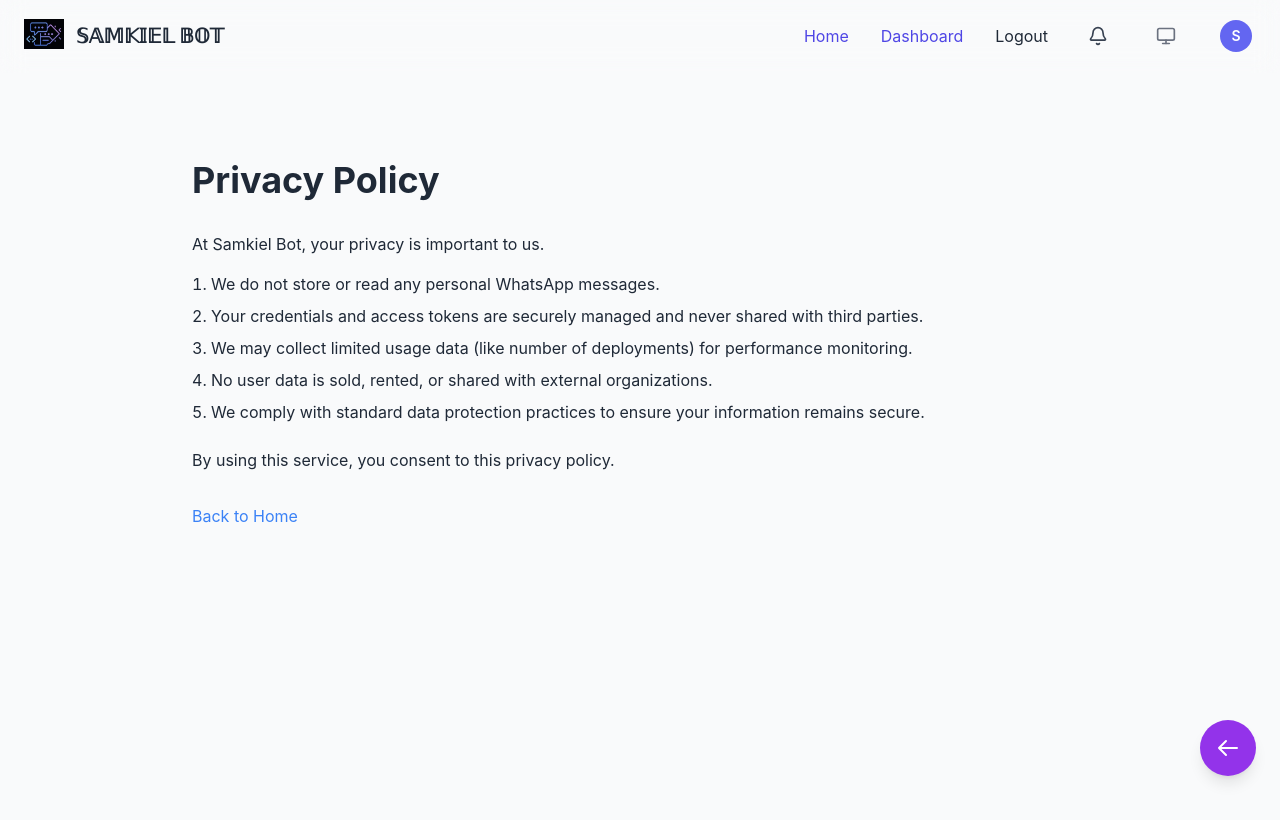
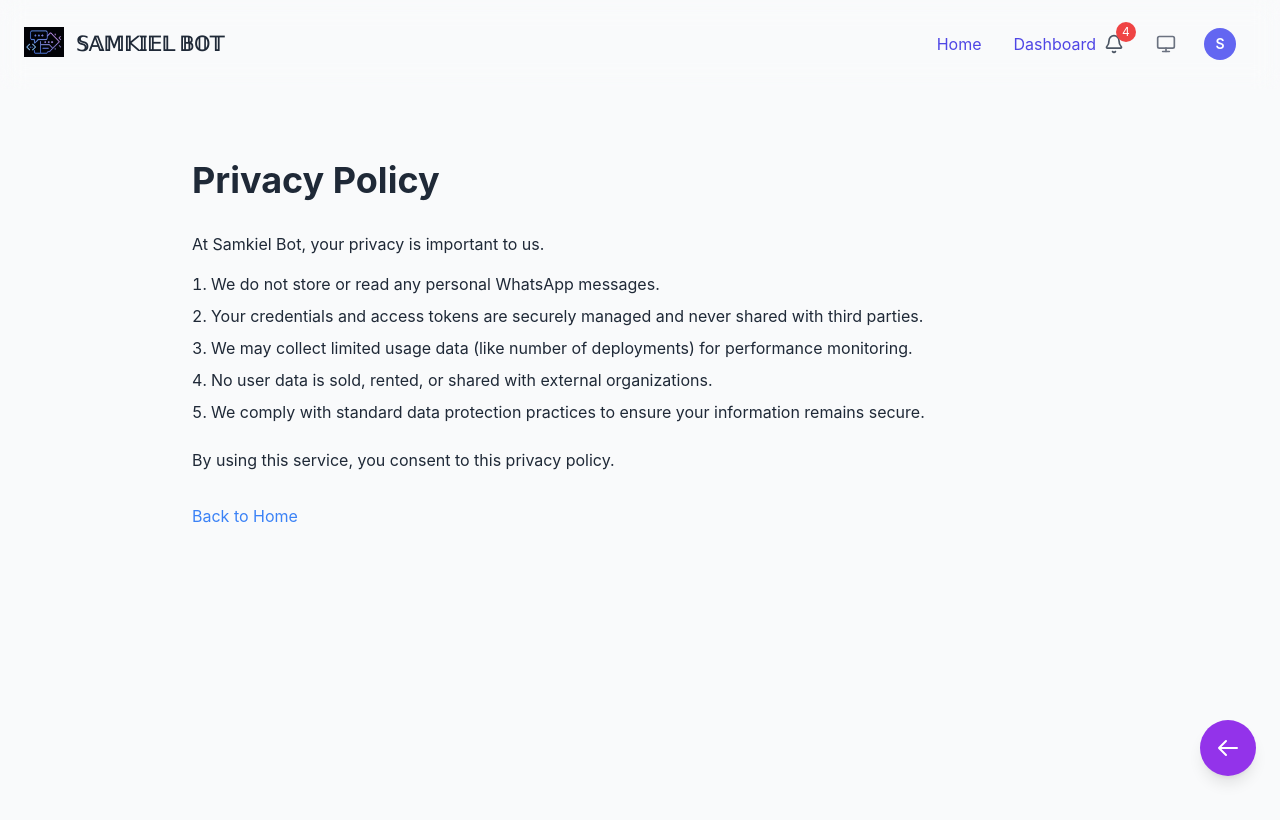
Before and after one commit to samkiel488/SAMKIELBOT, a Next.js app in the folder frontend/: page /privacy in a window 1280 px wide. Shown: the top 820 px of the page. Built offline with nearby package versions, Linux system fonts and the light colour scheme; sample sign-in values are in the browser's storage.

Commit message:
update 23 files

```diff
--- a/frontend/components/Navbar.js
+++ b/frontend/components/Navbar.js
@@ -12,7 +12,6 @@ export default function Navbar() {
   const { theme, toggleTheme } = useTheme();
   const [menuOpen, setMenuOpen] = useState(false);
   const [scrolled, setScrolled] = useState(false);
-  const [showNotifications, setShowNotifications] = useState(false);
 
   useEffect(() => {
     const handleScroll = () => setScrolled(window.scrollY > 10);
@@ -46,7 +45,8 @@ export default function Navbar() {
         </Link>
 
         {/* Desktop Links */}
-        <div className="hidden md:flex gap-8 items-center text-gray-800 dark:text-gray-100">
+        <div className="hidden md:flex items-center justify-between px-4 py-2">
+          <div className="flex gap-8 items-center text-gray-800 dark:text-gray-100">
             <Link
               href={user ? "/dashboard" : "/"}
               className="hover:text-indigo-600 dark:hover:text-indigo-400 transition-colors"
@@ -61,12 +61,6 @@ export default function Navbar() {
                 >
                   Dashboard
                 </Link>
-              <button
-                onClick={logout}
-                className="hover:text-indigo-600 dark:hover:text-indigo-400 transition-colors"
-              >
-                Logout
-              </button>
               </>
             ) : (
               <>
@@ -84,23 +78,11 @@ export default function Navbar() {
                 </Link>
               </>
             )}
+          </div>
 
+          <div className="flex items-center gap-4">
             {/* Notifications */}
-          {user && (
-            <div className="relative">
-              <button
-                onClick={() => setShowNotifications(!showNotifications)}
-                className="p-2 rounded-full hover:bg-gray-200 dark:hover:bg-gray-700 transition-colors"
-              >
-                <Bell size={20} className="text-gray-700 dark:text-gray-300" />
-              </button>
-              {showNotifications && (
-                <NotificationDropdown
-                  onClose={() => setShowNotifications(false)}
-                />
-              )}
-            </div>
-          )}
+            {user && <NotificationDropdown />}
 
             {/* Theme Toggle Button */}
             <button
@@ -137,9 +119,13 @@ export default function Navbar() {
             {/* User Avatar */}
             {user && <UserAvatarDropdown user={user} />}
           </div>
+        </div>
 
-        {/* Mobile Header: Theme Toggle + Menu Button */}
+        {/* Mobile Header: Notification + Theme Toggle + Profile + Menu Button */}
         <div className="md:hidden flex items-center gap-2">
+          {/* Mobile Notifications */}
+          {user && <NotificationDropdown />}
+
           {/* Mobile Theme Toggle Button */}
           <button
             onClick={() => {
@@ -171,6 +157,9 @@ export default function Navbar() {
               />
             )}
           </button>
+
+          {/* Mobile Profile Avatar */}
+          {user && <UserAvatarDropdown user={user} />}
 
           {/* Mobile Menu Button */}
           <button
@@ -205,15 +194,6 @@ export default function Navbar() {
             >
               Dashboard
             </Link>
-            <button
-              onClick={() => {
-                logout();
-                setMenuOpen(false);
-              }}
-              className="block text-gray-800 dark:text-gray-100 hover:text-indigo-600 dark:hover:text-indigo-400 transition-colors text-left"
-            >
-              Logout
-            </button>
           </>
         ) : (
           <>
--- a/frontend/pages/dashboard.js
+++ b/frontend/pages/dashboard.js
@@ -98,24 +98,14 @@ export default function Dashboard() {
         {/* Stats Overview */}
         <StatsOverview deployments={deployments} />
 
-        {/* Deploy Button beside stats */}
-        <div className="flex justify-end mb-6">
+        {/* Deploy Button */}
+        <div className="mt-4 md:mt-8 flex justify-center md:justify-end">
           <Link
             href="/deploy"
             className="inline-flex items-center bg-gradient-to-r from-purple-600 to-blue-600 hover:from-purple-700 hover:to-blue-700 px-6 py-3 rounded-lg font-semibold transition-all duration-200 transform hover:scale-105 text-white shadow-lg"
           >
             <Plus size={20} className="mr-2" />
             Deploy Bot
-          </Link>
-        </div>
-
-        {/* Mobile Deploy Button */}
-        <div className="md:hidden fixed bottom-6 right-6 z-40">
-          <Link
-            href="/deploy"
-            className="bg-gradient-to-r from-purple-600 to-blue-600 hover:from-purple-700 hover:to-blue-700 p-4 rounded-full shadow-lg transition-all duration-200 transform hover:scale-105 text-white"
-          >
-            <Plus size={24} />
           </Link>
         </div>
 
```
Also changed, not shown: 1 other file (tests, documents, lock files or other folders). Lines whose indentation alone changed are shown as unchanged.
